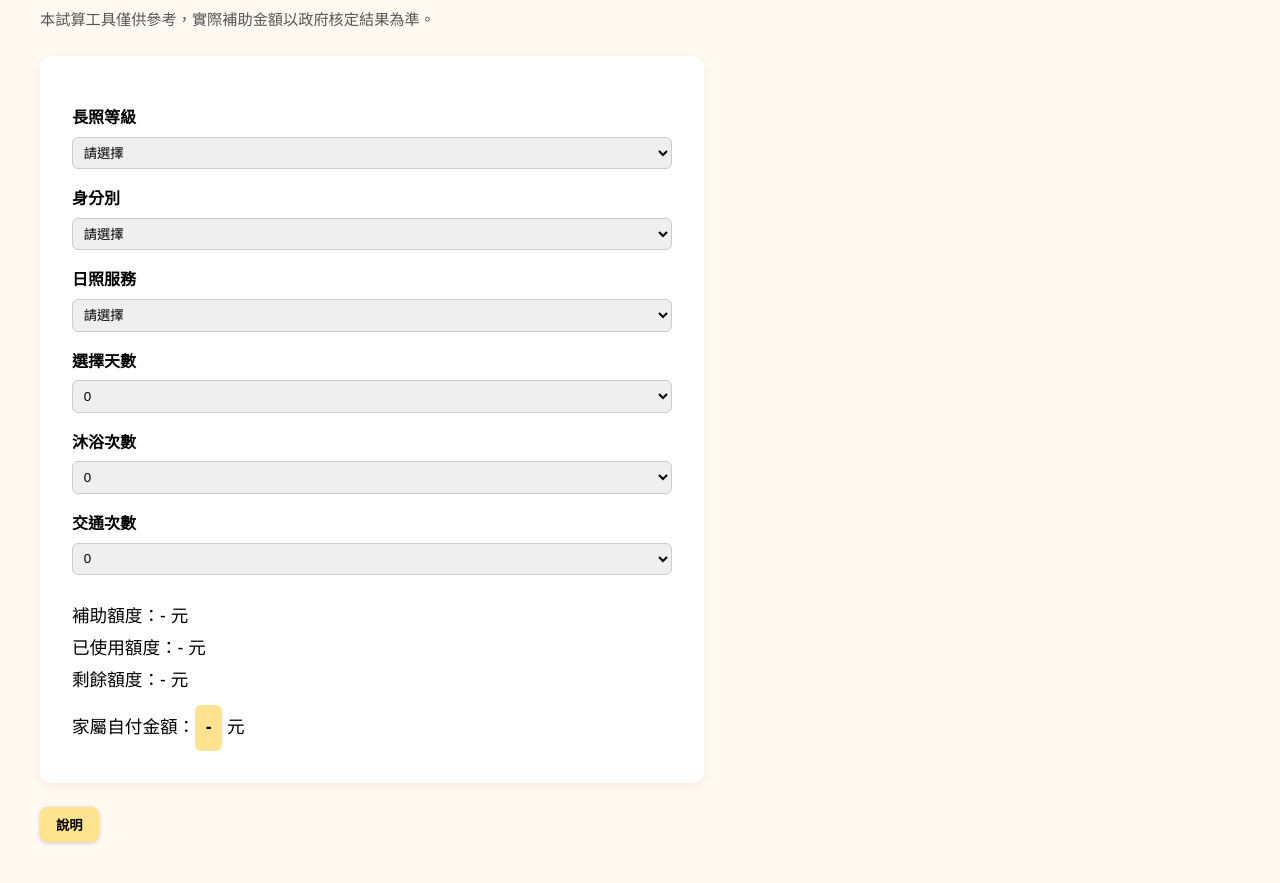
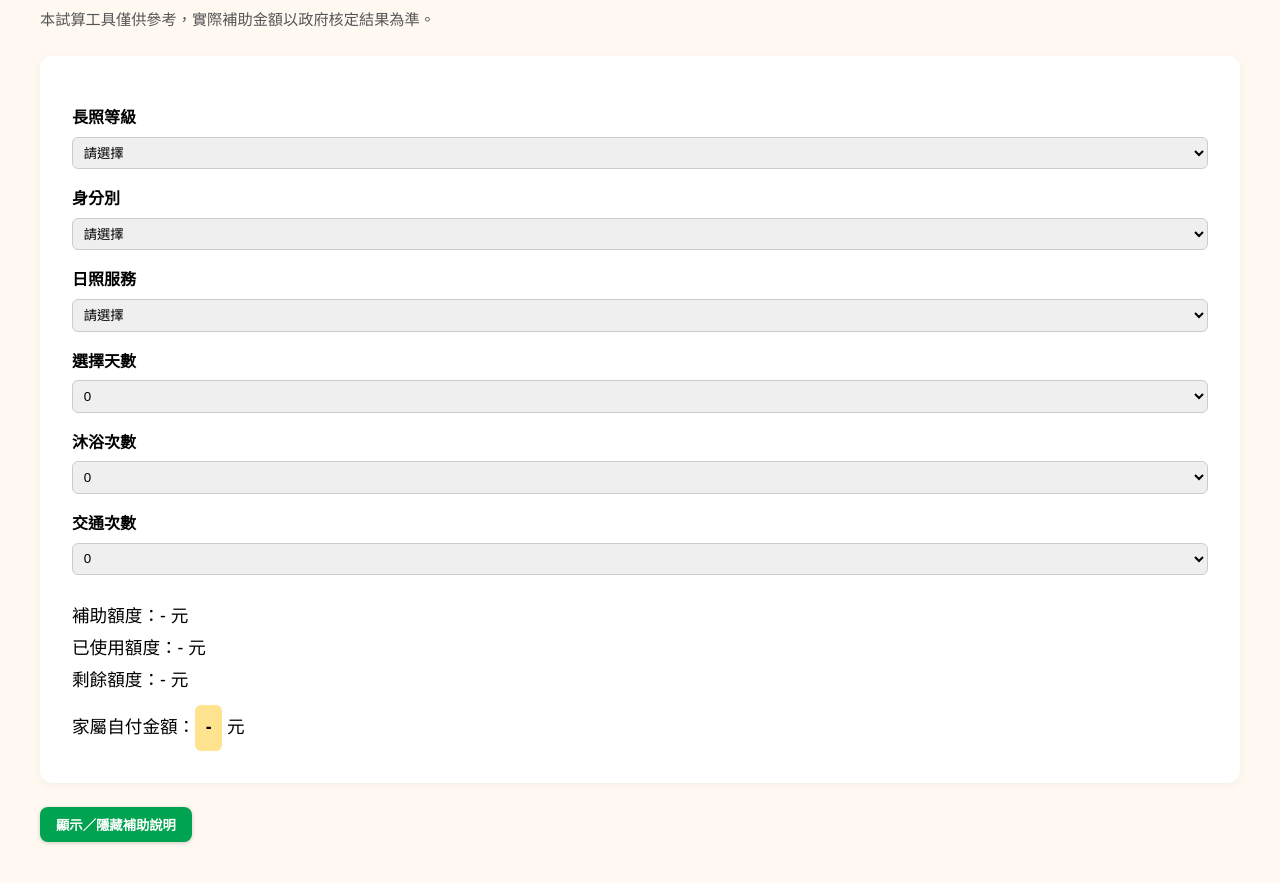
Before and after one commit to MRSCHENWENDY/songdandaycare, a plain HTML site: page index_songdan_subsidy.html in a window 1280 px wide. Shown: the part 129-1012 px from the top of the page. Drawn offline with Linux system fonts and the light colour scheme.

Commit message:
Update index_songdan_subsidy.html

```diff
--- a/index_songdan_subsidy.html
+++ b/index_songdan_subsidy.html
@@ -4,80 +4,24 @@
   <meta charset="UTF-8">
   <title>松丹日照｜長照2.0補助試算</title>
   <style>
-    body {
-      font-family: 'Noto Sans TC', sans-serif;
-      background-color: #FFF9F2;
-      padding: 2em;
-      line-height: 1.8;
-    }
-    h1 {
-      margin-bottom: 0.5em;
-    }
-    .tool-notice {
-      margin-bottom: 1.5em;
-      color: #555;
-      font-size: 0.95em;
-    }
-    label {
-      font-weight: bold;
-      display: block;
-      margin-top: 1em;
-    }
-    select {
-      width: 100%;
-      padding: 0.5em;
-      margin-top: 0.3em;
-      border: 1px solid #ccc;
-      border-radius: 6px;
-    }
-    .card {
-      background-color: #fff;
-      border-radius: 12px;
-      padding: 2em;
-      box-shadow: 0 2px 8px rgba(0,0,0,0.05);
-      max-width: 600px;
-      margin-bottom: 1.5em;
-    }
-    .output {
-      margin-top: 1.5em;
-      font-size: 1.1em;
-    }
-    .highlight {
-      background-color: #FFE38E;
-      padding: 0.4em 0.6em;
-      border-radius: 6px;
-      display: inline-block;
-      margin-top: 0.5em;
-      font-weight: bold;
-    }
-    .info-toggle-btn {
-      background-color: #FFE38E;
-      border: none;
-      border-radius: 8px;
-      padding: 0.6em 1.2em;
-      font-weight: bold;
-      cursor: pointer;
-      box-shadow: 0 1px 4px rgba(0,0,0,0.2);
-      margin-bottom: 1em;
-    }
-    table {
-      width: 100%;
-      border-collapse: collapse;
-      margin-top: 1em;
-    }
-    table, th, td {
-      border: 1px solid #333;
-    }
-    th, td {
-      padding: 0.5em 0.8em;
-      text-align: center;
-    }
+    body { font-family: 'Noto Sans TC', sans-serif; background-color: #FFF9F2; padding: 2em; line-height: 1.8; }
+    h1 { margin-bottom: 0.5em; }
+    .tool-notice { margin-bottom: 1.5em; color: #555; font-size: 0.95em; }
+    label { font-weight: bold; display: block; margin-top: 1em; }
+    select { width: 100%; padding: 0.5em; margin-top: 0.3em; border: 1px solid #ccc; border-radius: 6px; }
+    .card { background-color: #FFFFFF; border-radius: 12px; padding: 2em; box-shadow: 0 2px 8px rgba(0,0,0,0.05); margin-bottom: 1.5em; }
+    .output { margin-top: 1.5em; font-size: 1.1em; }
+    .highlight { background-color: #FFE38E; padding: 0.4em 0.6em; border-radius: 6px; display: inline-block; margin-top: 0.5em; font-weight: bold; }
+    .info-toggle-btn { background-color: #00A34F; color: #FFFFFF; border: none; border-radius: 8px; padding: 0.6em 1.2em; font-weight: bold; cursor: pointer; box-shadow: 0 1px 4px rgba(0,0,0,0.2); margin-bottom: 1em; }
+    table { width: 100%; table-layout: fixed; border-collapse: collapse; margin-top: 1em; }
+    colgroup col { width: 16.66%; }
+    th, td { border: 1px solid #00A34F; padding: 0.8em; text-align: center; white-space: nowrap; overflow: hidden; text-overflow: ellipsis; }
+    thead th { background-color: #EAF8EF; color: #006C2E; }
   </style>
 </head>
 <body>
   <h1>松丹日照｜長照2.0補助試算</h1>
   <p class="tool-notice">本試算工具僅供參考，實際補助金額以政府核定結果為準。</p>
-
   <div class="card">
     <label for="level">長照等級</label>
     <select id="level">
@@ -90,7 +34,6 @@
       <option value="7">第7級</option>
       <option value="8">第8級</option>
     </select>
-
     <label for="identity">身分別</label>
     <select id="identity">
       <option value="">請選擇</option>
@@ -98,23 +41,18 @@
       <option value="middle">中低收入戶（5%）</option>
       <option value="low">低收入戶（0%）</option>
     </select>
-
     <label for="type">日照服務</label>
     <select id="type">
       <option value="">請選擇</option>
       <option value="full">全日</option>
       <option value="half">半日</option>
     </select>
-
     <label for="days">選擇天數</label>
     <select id="days"></select>
-
     <label for="bath">沐浴次數</label>
     <select id="bath"></select>
-
     <label for="transport">交通次數</label>
     <select id="transport"></select>
-
     <div class="output">
       <div>補助額度：<span id="quota">-</span> 元</div>
       <div>已使用額度：<span id="used">-</span> 元</div>
@@ -122,20 +60,20 @@
       <div>家屬自付金額：<span class="highlight" id="copay">-</span> 元</div>
     </div>
   </div>
-
-  <button class="info-toggle-btn" onclick="toggleInfo()">說明</button>
-
-  <div class="card info-section" id="infoSection" style="display:none;">
+  <button class="info-toggle-btn" onclick="toggleInfo()">顯示／隱藏補助說明</button>
+  <div class="card" id="infoSection" style="display:none;">
     <p><strong>※ 本試算系統僅適用於社區式長照機構「日間照顧中心」，不含晚餐與喘息服務費用試算。</strong></p>
     <p>長照身份別說明：</p>
     <ul>
       <li><strong>長照低收入戶（0%）：</strong>列冊低收、中低收，或符閤中低收入老人生活津貼第5條第1款者</li>
-      <li><strong>長照中低收入戶（5%）：</strong>符閤中低收入老人生活津貼第5條第2款，或領有身障生活補助</li>
+      <li><strong>長照中低收入戶（5%）：</strong>符合中低收入老人生活津貼第5條第2款，或領有身障生活補助</li>
       <li><strong>一般戶（16%）：</strong>除上述兩者以外身分</li>
     </ul>
-
     <h2>長照與喘息項目補助</h2>
     <table>
+      <colgroup>
+        <col><col><col><col><col><col>
+      </colgroup>
       <thead>
         <tr>
           <th rowspan="2">長照等級</th>
@@ -164,9 +102,11 @@
         <tr><td>第8級</td><td>36,180</td></tr>
       </tbody>
     </table>
-
     <h2>服務項目收費說明</h2>
     <table>
+      <colgroup>
+        <col><col><col><col><col><col>
+      </colgroup>
       <thead>
         <tr>
           <th rowspan="2">服務內容</th>
@@ -196,82 +136,50 @@
       </tbody>
     </table>
   </div>
-
   <script>
-    const levelQuota = {
-      2: 10020, 3: 15460, 4: 18580, 5: 24100,
-      6: 28070, 7: 32090, 8: 36180
+    const levelQuota = {2:10020,3:15460,4:18580,5:24100,6:28070,7:32090,8:36180};
+    const priceTable = {
+      general:{full:{2:108,3:134,4:147,5:167,6:180,7:193,8:205},half:{2:54,3:67,4:73,5:84,6:90,7:96,8:103},bath:32,transport:16,ratio:0.16},
+      middle:{full:{2:33,3:42,4:46,5:52,6:56,7:60,8:64},half:{2:17,3:21,4:23,5:26,6:28,7:30,8:32},bath:10,transport:5,ratio:0.05},
+      low:{full:{2:0,3:0,4:0,5:0,6:0,7:0,8:0},half:{2:0,3:0,4:0,5:0,6:0,7:0,8:0},bath:0,transport:0,ratio:0}
     };
-    const priceTable = {
-      general: {
-        full: {2:108,3:134,4:147,5:167,6:180,7:193,8:205},
-        half: {2:54,3:67,4:73,5:84,6:90,7:96,8:103},
-        bath:32, transport:16, ratio:0.16
-      },
-      middle: {
-        full: {2:33,3:42,4:46,5:52,6:56,7:60,8:64},
-        half: {2:17,3:21,4:23,5:26,6:28,7:30,8:32},
-        bath:10, transport:5, ratio:0.05
-      },
-      low: {
-        full: {2:0,3:0,4:0,5:0,6:0,7:0,8:0},
-        half: {2:0,3:0,4:0,5:0,6:0,7:0,8:0},
-        bath:0, transport:0, ratio:0
-      }
-    };
-
-    const levelEl = document.getElementById('level');
-    const identityEl = document.getElementById('identity');
-    const typeEl = document.getElementById('type');
-    const daysEl = document.getElementById('days');
-    const bathEl = document.getElementById('bath');
-    const transportEl = document.getElementById('transport');
-    const quotaEl = document.getElementById('quota');
-    const usedEl = document.getElementById('used');
-    const copayEl = document.getElementById('copay');
-    const remainEl = document.getElementById('remain');
-
-    function initSelect(el, max) {
-      el.innerHTML = '';
-      for (let i = 0; i <= max; i++) {
-        const opt = document.createElement('option');
-        opt.value = i; opt.text = i;
-        el.appendChild(opt);
-      }
-    }
-    initSelect(daysEl, 31);
-    initSelect(bathEl, 31);
-    initSelect(transportEl, 62);
-
-    function update() {
-      const level = parseInt(levelEl.value);
-      const identity = identityEl.value;
-      const type = typeEl.value;
-      const days = parseInt(daysEl.value||0);
-      const bath = parseInt(bathEl.value||0);
-      const transport = parseInt(transportEl.value||0);
-      if (!level||!identity||!type) {
-        quotaEl.innerText = usedEl.innerText = copayEl.innerText = remainEl.innerText = '-';
+    const levelEl=document.getElementById('level');
+    const identityEl=document.getElementById('identity');
+    const typeEl=document.getElementById('type');
+    const daysEl=document.getElementById('days');
+    const bathEl=document.getElementById('bath');
+    const transportEl=document.getElementById('transport');
+    const quotaEl=document.getElementById('quota');
+    const usedEl=document.getElementById('used');
+    const copayEl=document.getElementById('copay');
+    const remainEl=document.getElementById('remain');
+    function initSelect(el,max){el.innerHTML='';for(let i=0;i<=max;i++){const opt=document.createElement('option');opt.value=i;opt.text=i;el.appendChild(opt);}}
+    initSelect(daysEl,31);
+    initSelect(bathEl,31);
+    initSelect(transportEl,62);
+    function update(){
+      const level=parseInt(levelEl.value);
+      const identity=identityEl.value;
+      const type=typeEl.value;
+      const days=parseInt(daysEl.value||0);
+      const bath=parseInt(bathEl.value||0);
+      const transport=parseInt(transportEl.value||0);
+      if(!level||!identity||!type){
+        quotaEl.innerText=usedEl.innerText=copayEl.innerText=remainEl.innerText='-';
         return;
       }
-      const quota = levelQuota[level];
-      const prices = priceTable[identity];
-      const unit = prices[type][level];
-      const total = unit*days + prices.bath*bath + prices.transport*transport;
-      const copay = Math.floor(total * prices.ratio);
-      quotaEl.innerText = quota.toLocaleString();
-      usedEl.innerText = total.toLocaleString();
-      copayEl.innerText = copay.toLocaleString();
-      remainEl.innerText = (quota-total).toLocaleString();
+      const quota=levelQuota[level];
+      const prices=priceTable[identity];
+      const unit=prices[type][level];
+      const total=unit*days+prices.bath*bath+prices.transport*transport;
+      const copay=Math.floor(total*prices.ratio);
+      quotaEl.innerText=quota.toLocaleString();
+      usedEl.innerText=total.toLocaleString();
+      copayEl.innerText=copay.toLocaleString();
+      remainEl.innerText=(quota-total).toLocaleString();
     }
-
-    [levelEl, identityEl, typeEl, daysEl, bathEl, transportEl]
-      .forEach(el=>el.addEventListener('change', update));
-
-    function toggleInfo() {
-      const info = document.getElementById("infoSection");
-      info.style.display = (info.style.display === "none") ? "block" : "none";
-    }
+    [levelEl,identityEl,typeEl,daysEl,bathEl,transportEl].forEach(el=>el.addEventListener('change', update));
+    function toggleInfo(){const info=document.getElementById("infoSection") ;info.style.display=info.style.display==="none"? "block" :"none";}
   </script>
 </body>
 </html>
```
